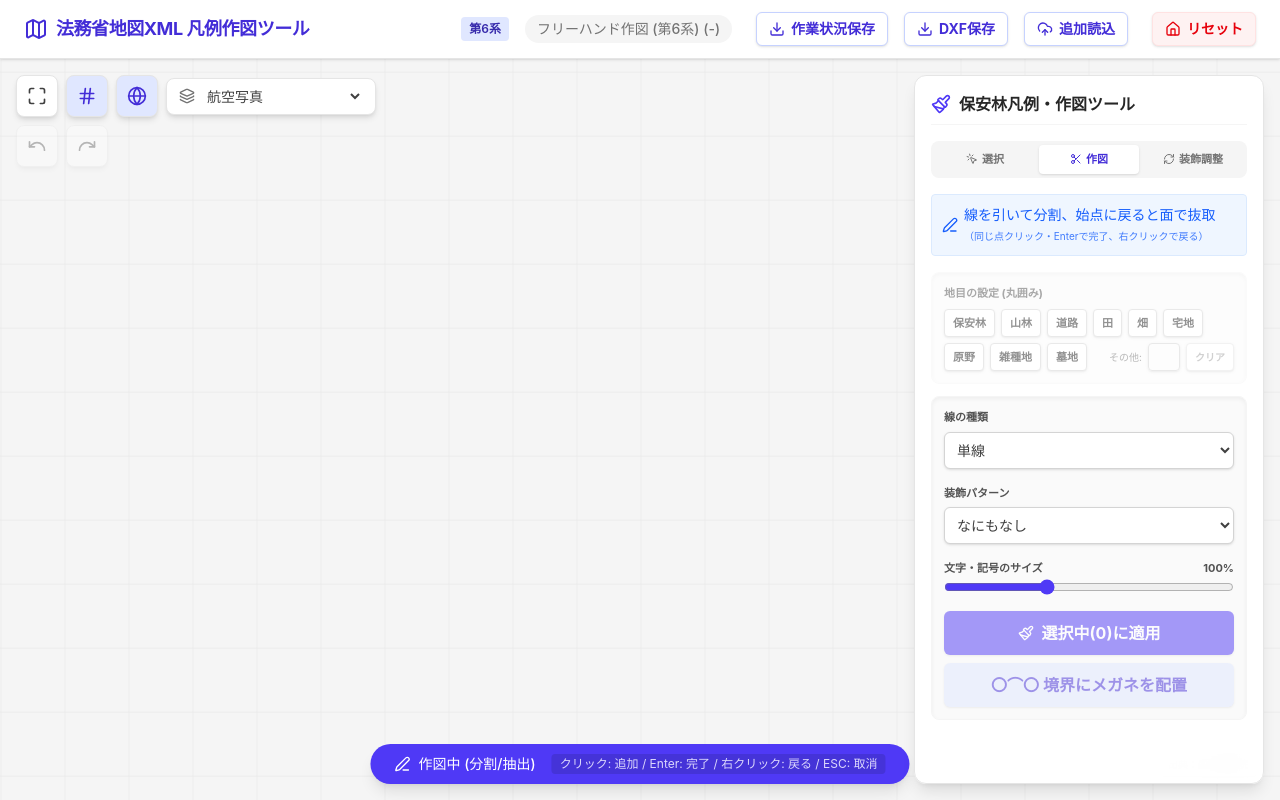
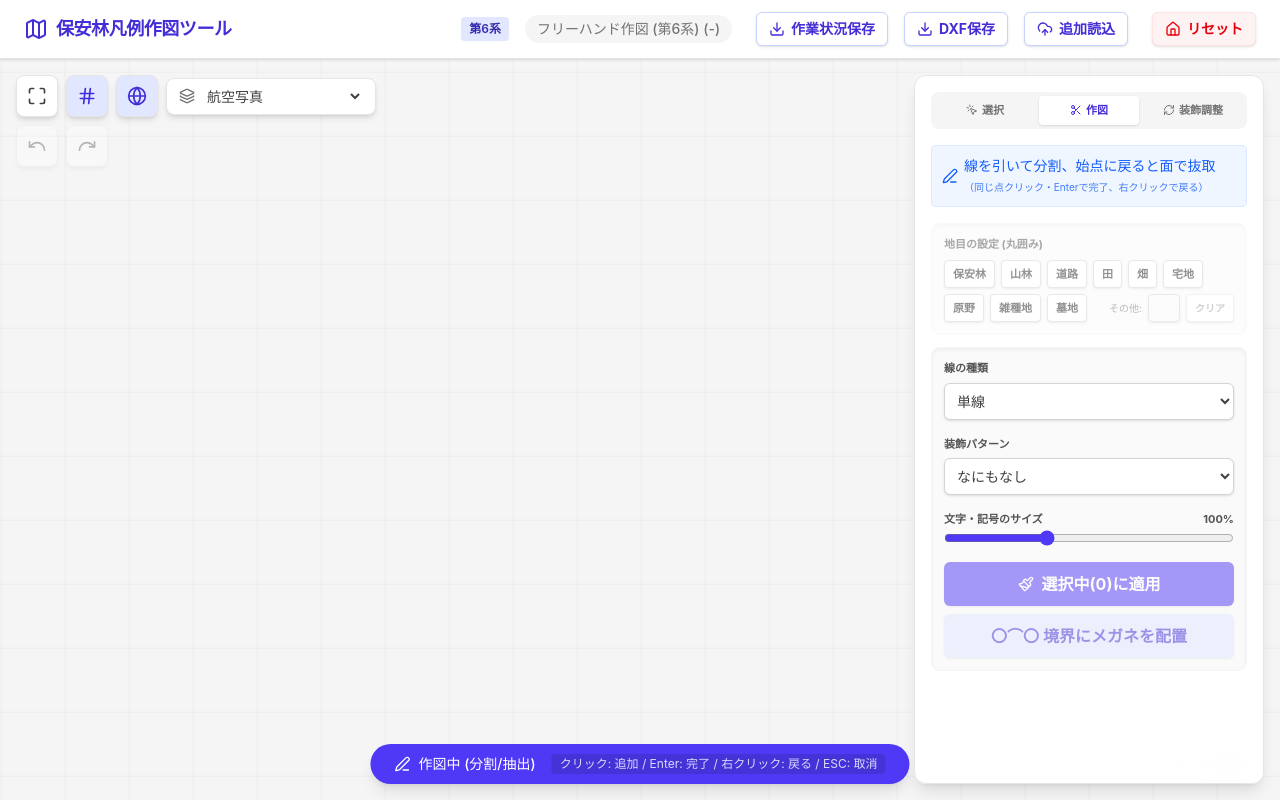
Before and after one commit to Kojiro-Nakamura/hoanrin-hanrei-sakuzu, a React (Vite) app: page / in a window 1280 px wide. Both pictures are taken after a click on the button "新規作図開始". Built offline with nearby package versions, Linux system fonts and the light colour scheme.

Commit message:
Move title to header

```diff
--- a/src/components/Header.jsx
+++ b/src/components/Header.jsx
@@ -3,7 +3,7 @@ import { Map as MapIcon, Home, Download, UploadCloud } from 'lucide-react';
 
 export const Header = ({ fileInfo, coordinateSystem, onReset, onExportDXF, onExportJSON, onLoadFile }) => (
   <header className="flex items-center justify-between px-6 py-3 bg-white border-b border-neutral-200 shadow-sm z-10 shrink-0">
-    <div className="flex items-center gap-2 text-indigo-700"><MapIcon className="w-6 h-6" /><h1 className="text-lg font-bold tracking-tight">法務省地図XML 凡例作図ツール</h1></div>
+    <div className="flex items-center gap-2 text-indigo-700"><MapIcon className="w-6 h-6" /><h1 className="text-lg font-bold tracking-tight">保安林凡例作図ツール</h1></div>
     {fileInfo && (
       <div className="flex items-center gap-4">
         {coordinateSystem && <span className="text-xs font-semibold px-2 py-1 bg-indigo-100 text-indigo-800 rounded">第{coordinateSystem}系</span>}
--- a/src/components/ToolPanel.jsx
+++ b/src/components/ToolPanel.jsx
@@ -4,11 +4,6 @@ import { LINE_STYLES, DECO_PATTERNS } from '../constants';
 
 export const ToolPanel = ({ mode, setMode, selectedPolygons, polygons, appliedGroups, onApplyStyle, onApplyMegane, onApplyChimoku, onRemoveFeature, onRemoveGroup, onUpdateCustomPolygon, onClearSelection, selectedLineStyle, setSelectedLineStyle, selectedDecoPattern, setSelectedDecoPattern, decorationScale, setDecorationScale }) => (
   <div className="absolute top-4 right-4 bottom-4 bg-white/95 backdrop-blur-md w-[350px] rounded-xl shadow-lg border border-neutral-200 p-4 z-20 flex flex-col gap-4 overflow-y-auto">
-
-    <div className="flex items-center gap-2 border-b border-neutral-100 pb-2 shrink-0">
-      <Paintbrush className="w-5 h-5 text-indigo-600" />
-      <h3 className="font-bold text-neutral-800">保安林凡例・作図ツール</h3>
-    </div>
 
     <div className="flex gap-1 bg-neutral-100 p-1 rounded-lg shrink-0">
       <button onClick={() => setMode('select')} className={`flex-1 py-1.5 text-[10px] sm:text-[11px] font-bold rounded flex items-center justify-center gap-1 transition-all ${mode==='select'?'bg-white shadow text-indigo-700':'text-neutral-500 hover:bg-neutral-200'}`}><MousePointerClick className="w-3 h-3"/> 選択</button>
```
